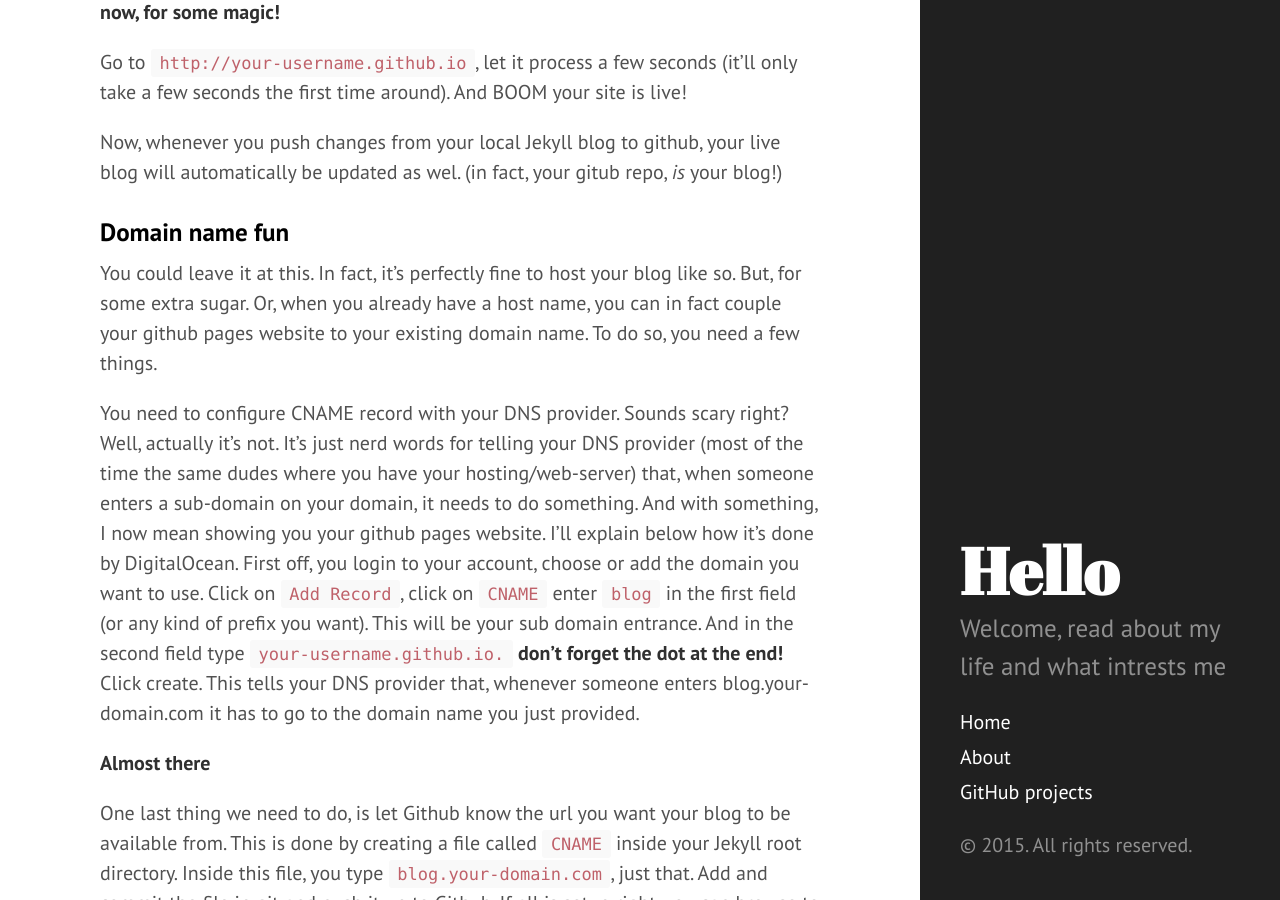
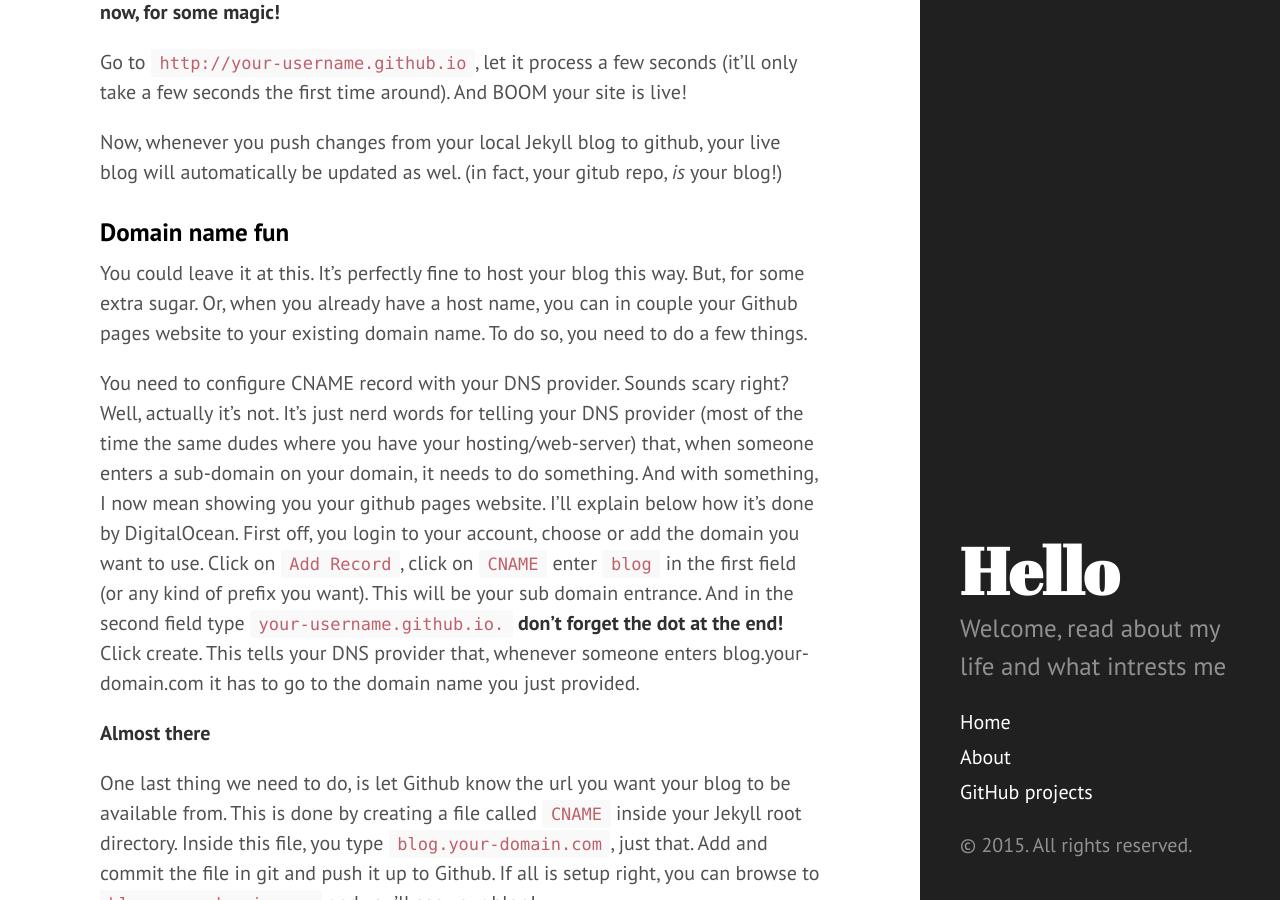
Before and after one commit to megawubs/megawubs.github.io, a Jekyll site: the page built from _posts/2015-01-20-setup-jekyll-with-github-pages.md, in a window 1280 px wide and 900 px high, scrolled down 3263 px. Built offline with Jekyll 4.4.1, drawn with Linux system fonts in a browser that asks for light colours; nearby versions of some CDN libraries.

Commit message:
Grammar checks

```diff
--- a/_posts/2015-01-20-setup-jekyll-with-github-pages.md
+++ b/_posts/2015-01-20-setup-jekyll-with-github-pages.md
@@ -114,9 +114,9 @@ $ git push -u origin master
 
 ### Domain name fun
 
-You could leave it at this. In fact, it's perfectly fine to host your blog like so. But, for some extra sugar. Or,
-when you already have a host name, you can in fact couple your github pages website to your existing domain name. To
-do so, you need a few things.
+You could leave it at this. It's perfectly fine to host your blog this way. But, for some extra sugar. Or,
+when you already have a host name, you can in couple your Github pages website to your existing domain name. To
+do so, you need to do a few things.
 
 You need to configure CNAME record with your DNS provider. Sounds scary right? Well, actually it's not. It's just
 nerd words for telling your DNS provider (most of the time the same dudes where you have your hosting/web-server)
```
